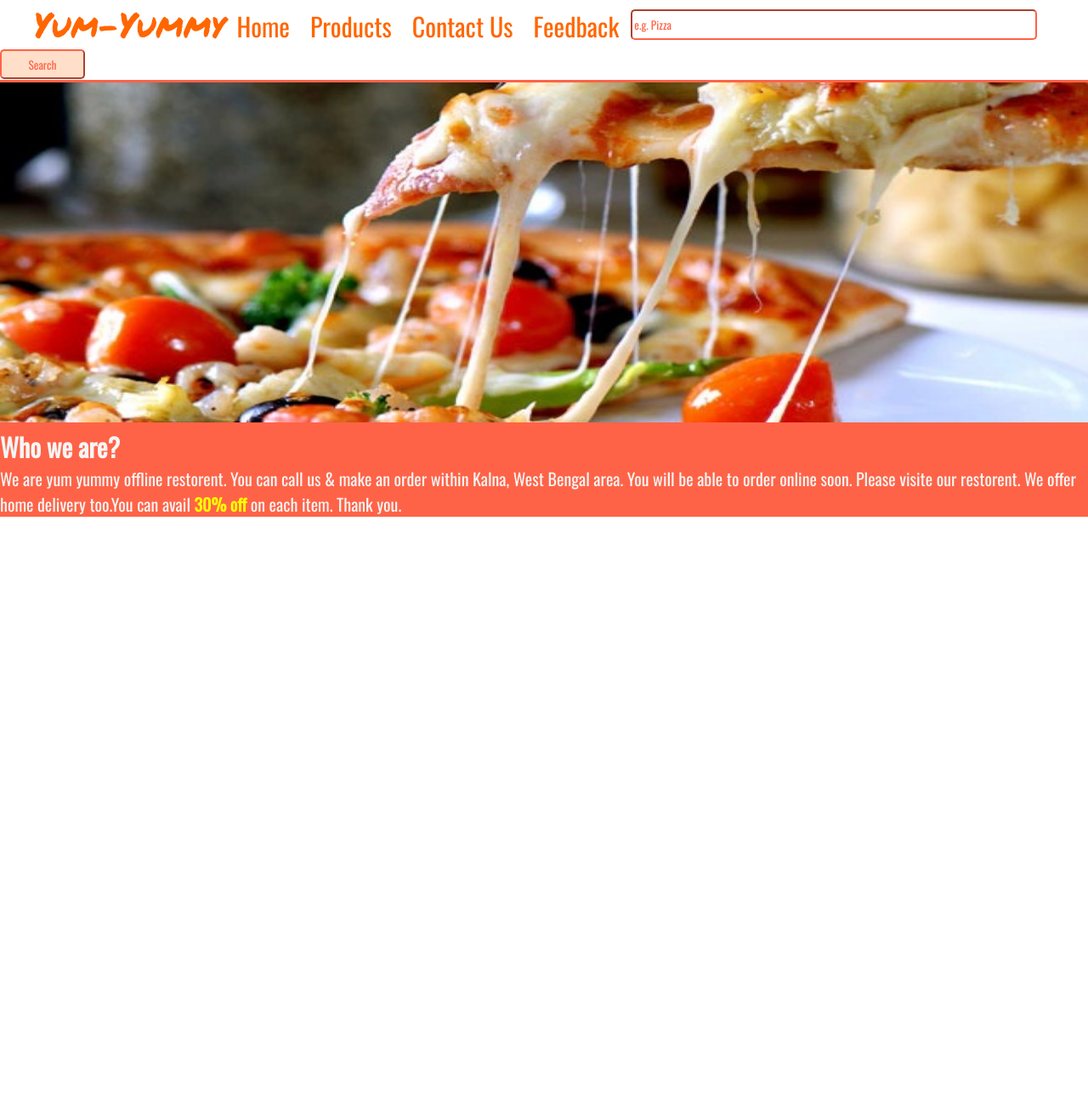
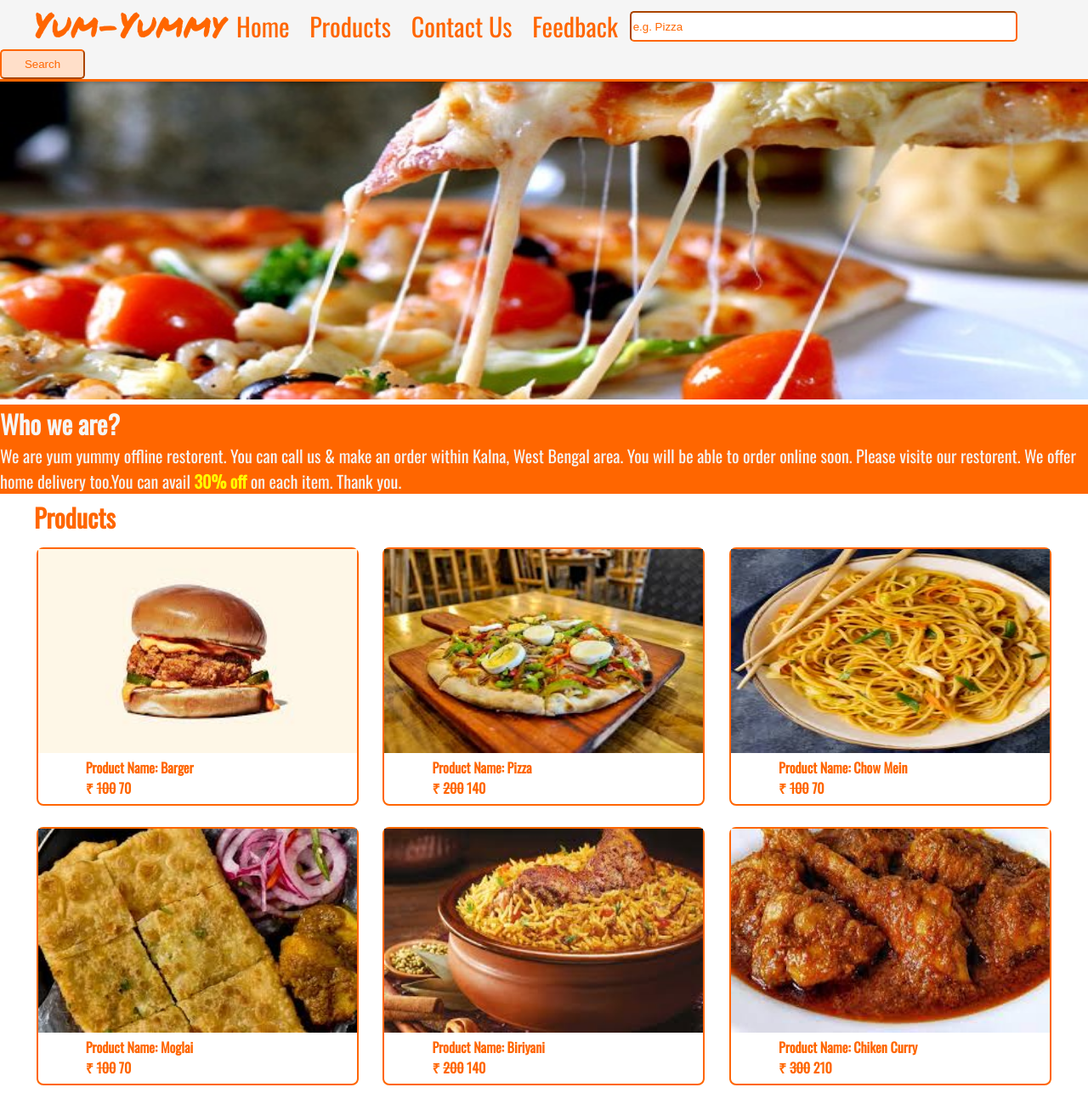
Before and after one commit to Dipak-Koley/yum-yummy, a plain HTML site: page index.html in a window 1280 px wide. Shown: the top 1286 px of the page at 85% size. Before the commit the page ends 800 px from the top, so only its background shows below. Drawn offline with nearby package versions, Linux system fonts and the light colour scheme; a web font is replaced by a local one.

Commit message:
overall complete

```diff
--- a/css/main.css
+++ b/css/main.css
@@ -1,18 +1,18 @@
 .root{
     margin: 0px;
     padding: 0px;
+    font-family: 'Oswald', sans-serif;
 }
 .logoName{
     font-size: 40px;
     font-family: 'Permanent Marker', cursive;
 }
 .search{
-    border-color: tomato;
+    border-color: #ff6600;
     border-radius: 5px;
     height: 30px;
     vertical-align:text-bottom;
-    font-family: 'Oswald', sans-serif;
-    width: 470px;
+    width: 35%;
 }
 .nav {
     list-style-type: none;
@@ -20,43 +20,89 @@
     padding: 0;
     overflow: hidden;
     color: #ff6600;
-    border-bottom: tomato;
+    border-bottom: #ff6600;
     border-top: 0px;
     border-left: 0px;
     border-right: 0px;;
     border-style:solid;
     box-shadow: 0 2px 4px 0 rgba(0,0,0,.2);
+    position: fixed;
+    background-color: whitesmoke;
+    width: 100%;
   }
   .tab{
-    font-family: 'Oswald', sans-serif;
     font-size: 30px;
     padding-left: 10px;
     padding-right: 10px;
   }
-  .tab:hover{
+  li.tab:hover{
       background-color: #ffdfc9;
   }
   .inline{
       display: inline;
   }
+  .inline-block{
+      display: inline-block;
+  }
   #searchButton{
     background-color: #ffdfc9;
     height: 35px;
     width: 100px;
-    color:tomato;
+    color:#ff6600;
   }
   #searchButton:hover{
       background-color: whitesmoke;
   }
   ::placeholder{
-      color: tomato;
+      color: #ff6600;
   }
   .home{
-      background-color: tomato;
       font-family: 'Oswald', sans-serif;
       color:whitesmoke;
       font-size: 20px;
+      padding-top: 10px;
   }
   .section{
       font-size: 30px;
   }
+  .background{
+    background-color: #ff6600;
+  }
+  .box{
+    width: 30%;
+    height: 300px;
+    border-radius: 8px;
+    border-color: #ff6600;
+    border-width: 2px;
+    border-style: solid;
+    margin: 1%;
+  }
+  .products{
+      padding-top: 5px;
+      color: #ff6600;
+      padding-left: 30px;
+  }
+  .contactUs{
+      color: #ff6600;
+  }
+  .desc{
+      padding-left: 15%;
+  }
+  .feedback{
+      background-color: #ff6600;
+      color:whitesmoke;
+      padding-bottom: 20px;
+  }
+  .form{
+      padding-left: 35%;
+  }
+  .suggestion{
+    border-color: #ff6600;
+    border-radius: 5px;
+    height: 150px;
+    vertical-align:text-bottom;
+    width: 34%;
+}
+html {
+    scroll-behavior: smooth;
+  }
--- a/index.html
+++ b/index.html
@@ -2,6 +2,7 @@
 <html>
     <head>
         <title>yum-yummy</title>
+        <script type="text/javascript" src="./js/main.js"></script>
         <link rel="icon" href="./icon/logo.jpg">
         <link rel="stylesheet" href="./css/main.css">
         <link rel="preconnect" href="https://fonts.googleapis.com">
@@ -19,14 +20,72 @@
             </ul>
             <form class="inline">
                 <input type="text" class="inline search" placeholder="e.g. Pizza">
-                <input type="button" class="inline search" id="searchButton" value="Search">
+                <input type="button" onclick="myFunction()" class="inline search" id="searchButton" value="Search">
             </form>
         </div>
         <div class="home">
+            <br><br>
             <img src="./images/pizza.jpg" width="100%" height="400px">
-            <div class="section"><b>Who we are?</b></div>
-            We are yum yummy offline restorent. You can call us & make an order within Kalna, West Bengal area. You will be able to order online soon. Please visite our restorent. We offer home delivery too.You can avail <strong><font color="yellow">30% off</font></strong> on each item. Thank you.
+            <div class="section background"><b>Who we are?</b></div>
+            <div class="background">
+                We are yum yummy offline restorent. You can call us & make an
+                order within Kalna, West Bengal area. You will be able to order
+                 online soon. Please visite our restorent. We offer home delivery
+                  too.You can avail <strong><font color="yellow">30% off</font></strong>
+                   on each item. Thank you.
+            </div>
         </div>
-
+        <div class="products">
+            <div class="tab"><b>Products</b></div>
+            <div class="box inline-block">
+                <img src="./images/1.jpg" alt="barger" width="100%" height="80%">
+                <b class="desc"> Product Name: Barger</b><br>
+                <b class="desc">₹ <del>100</del> 70</b>
+            </div>
+            <div class="box inline-block">
+                <img src="./images/2.jpg" width="100%" alt="pizza" height="80%">
+                <b class="desc"> Product Name: Pizza</b><br>
+                <b class="desc">₹ <del>200</del> 140</b>
+            </div>
+            <div class="box inline-block">
+                <img src="./images/3.jpg" width="100%" alt="chow Mein" height="80%">
+                <b class="desc"> Product Name: Chow Mein</b><br>
+                <b class="desc">₹ <del>100</del> 70</b>
+            </div>
+            <div class="box inline-block">
+                <img src="./images/4.jpg" width="100%" alt="moglai" height="80%">
+                <b class="desc"> Product Name: Moglai</b><br>
+                <b class="desc">₹ <del>100</del> 70</b>
+            </div>
+            <div class="box inline-block">
+                <img src="./images/5.jpg" width="100%" alt="biriyani" height="80%">
+                <b class="desc"> Product Name: Biriyani</b><br>
+                <b class="desc">₹ <del>200</del> 140</b>
+            </div>
+            <div class="box inline-block">
+                <img src="./images/6.jpg" width="100%" alt="chiken curry" height="80%">
+                <b class="desc"> Product Name: Chiken Curry</b><br>
+                <b class="desc">₹ <del>300</del> 210</b>
+            </div>
+        </div>
+        <div class="contactUs">
+            <div class="tab"><b>Contact Us</b></div>
+            <iframe src="https://www.google.com/maps/embed?pb=!1m18!1m12!1m3!1d3666.9590422146653!2d88.35641981428608!3d23.208163215191604!2m3!1f0!2f0!3f0!3m2!1i1024!2i768!4f13.1!3m3!1m2!1s0x39f8e50b449014bd%3A0xb123563b179fc7d3!2sTaramaa%20Tailors!5e0!3m2!1sen!2sin!4v1635493639835!5m2!1sen!2sin" width="100%" height="300" style="border:0;" allowfullscreen="" loading="lazy"></iframe>
+        </div>
+        <div class="feedback" id="feedback">
+            <div class="tab"><b>Feedback</b></div>
+            <form class="form">
+                <label>Name  </label><br>
+                <input type="text" class="search" placeholder="Enter Name"><br>
+                <label>Email </label><br>
+                <input type="email" class="search" placeholder="Enter Email"><br>
+                <label>Phone</label><br>
+                <input type="text" class="search" placeholder="Enter Phone"><br>
+                <label>Suggestion</label><br>
+                <textarea id="txtArea" class="suggestion" rows="10" cols="55" placeholder="Your suggestion ..."></textarea>
+                <br><input type="button" class="search" value="Submit" onclick="myFunction()">
+            </form>
+            <a href="https://www.linkedin.com/in/dipak-koley/"><font color="white">©Dipak Koley</font></a>
+        </div>
     </body>
 </html>
--- /dev/null
+++ b/js/main.js
@@ -0,0 +1,3 @@
+function myFunction(){
+    alert("Website under progress.");
+}
```
Also changed, not shown: images/1.jpg (added), images/2.jpg (added), images/3.jpg (added), images/4.jpg (added), images/5.jpg (added), images/6.jpg (added).
